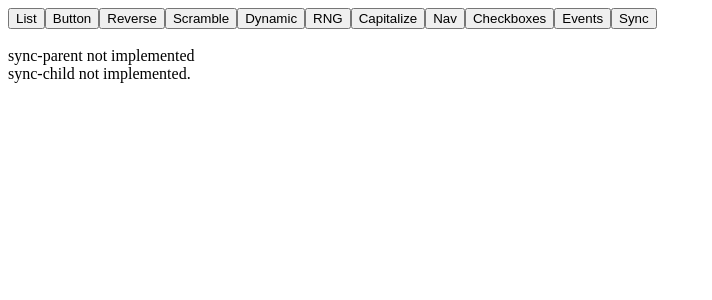
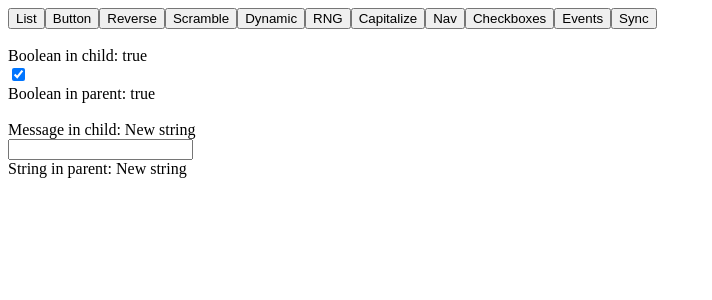
Before and after one commit to Mitorah/koodiapina.net, a Vue app in the folder vue-tutorials/: page / in a window 1280 px wide. Both pictures are taken after a click on the button "Sync". Shown: the top 300 px of the page, without its empty margins (0-712 px from the left). Built offline with nearby package versions, Linux system fonts and the light colour scheme.

Commit message:
Added exercises that handle events from parent to child.

```diff
--- a/vue-tutorials/src/components/syncchild.vue
+++ /dev/null
@@ -1,15 +0,0 @@
-<template>
-    <div>
-        sync-child not implemented.
-    </div>
-</template>
-
-<script>
-export default {
-
-}
-</script>
-
-<style>
-
-</style>
--- /dev/null
+++ b/vue-tutorials/src/components/syncchildboolean.vue
@@ -0,0 +1,33 @@
+<template>
+    <div>
+        Boolean in child: {{ checked }}
+        <br/>
+        <input
+        type="checkbox"
+        v-bind:checked="checked"
+        @change="$emit('change', $event.target.checked)"
+        value="checked"
+        >
+    </div>
+</template>
+
+<script>
+export default {
+    model: {
+        prop: 'checked',
+        event: 'change'
+    },
+    props: {
+        checked: Boolean,
+    },
+    data() {
+        return {
+
+        }
+    }
+}
+</script>
+
+<style>
+
+</style>
--- /dev/null
+++ b/vue-tutorials/src/components/syncchildstring.vue
@@ -0,0 +1,31 @@
+<template>
+  <div>
+      Message in child: {{ message }}
+      <br/>
+      <input
+      type="text"
+      v-bind:message="message"
+      @input="$emit('input', $event.target.value)"
+      >
+  </div>
+</template>
+
+<script>
+export default {
+    model: {
+        prop: 'message',
+        event: 'input'
+    },
+    props: {
+        message: String
+        },
+    data() {
+        return {
+        }
+    },
+}
+</script>
+
+<style>
+
+</style>
--- a/vue-tutorials/src/components/syncparent.vue
+++ b/vue-tutorials/src/components/syncparent.vue
@@ -1,19 +1,30 @@
 <template>
     <div>
-        sync-parent not implemented
-        <sync-child></sync-child>
+        <sync-child-boolean v-model="childBoolean">
+        </sync-child-boolean>
+        Boolean in parent: {{ childBoolean }}
+        <br/>
+        <br/>
+        <sync-child-string v-model="childString">
+        </sync-child-string>
+        String in parent: {{ childString }}
+
+
     </div>
 </template>
 
 <script>
-import syncchildVue from './syncchild.vue'
+import syncchildVue from './syncchildboolean.vue'
+import syncchildstringVue from './syncchildstring.vue'
 export default {
     components: {
-        'sync-child': syncchildVue,
+        'sync-child-boolean': syncchildVue,
+        'sync-child-string': syncchildstringVue,
     },
     data() {
         return {
-
+            childBoolean: true,
+            childString: "New string"
         }
     }
 
```
